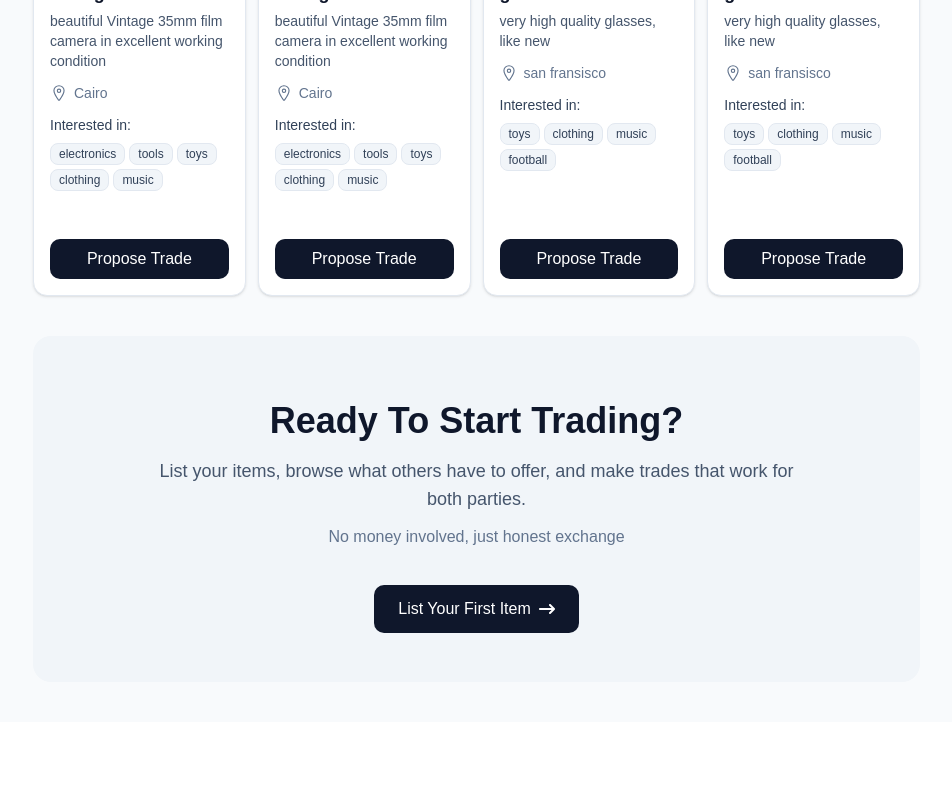
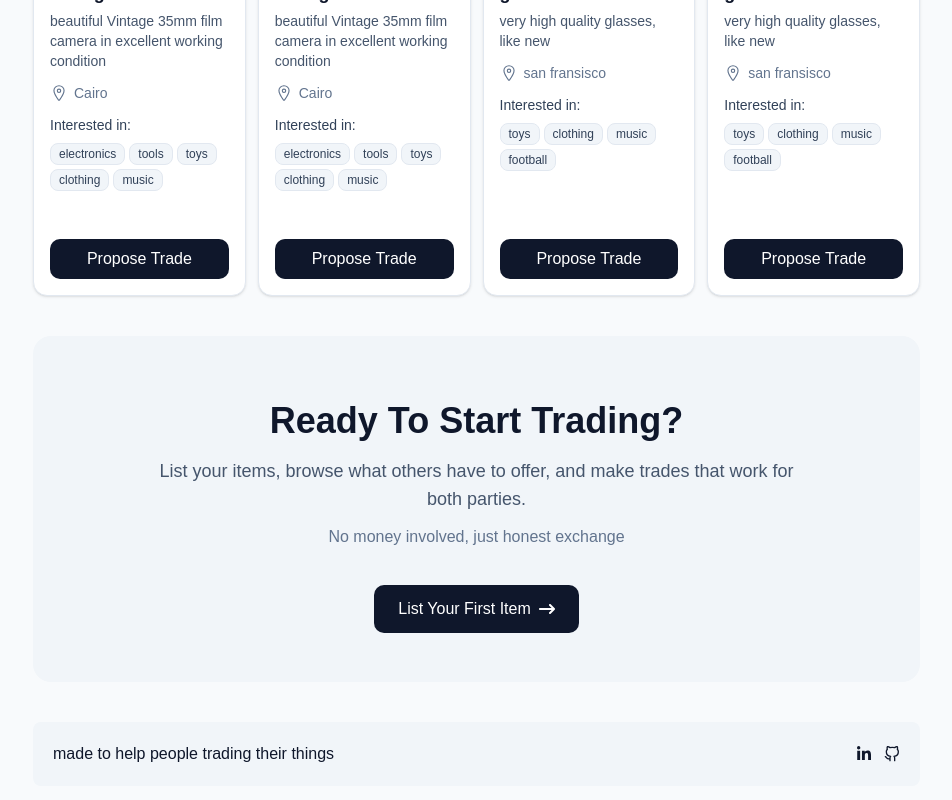
Before and after one commit to ammarmohammed6783-del/Swapify, a React (Vite) app: page / in a window 1280 px wide. Shown: the part 1425-2225 px from the top of the page, without its empty margins (280-1232 px from the left). Before the commit the page ends 2147 px from the top, so only its background shows below. Built offline with nearby package versions, Linux system fonts and the light colour scheme.

Commit message:
added a footer

```diff
--- a/src/components/Feed.tsx
+++ b/src/components/Feed.tsx
@@ -3,6 +3,7 @@ import Card from "./content/Card-product"
 import Category from "./content/Category"
 import Description from "./content/Description"
 import Ready from "./content/Ready"
+import FooterInfo from "./content/FooterInfo"
 import cards from "../data/Cards_info";
 
 interface FeedProps {
@@ -68,6 +69,7 @@ function Feed({ infos, children, showDescription = true }: FeedProps) {
 
             {/* Ready Section */}
             <Ready />
+            <FooterInfo />
         </div>
     )
 }
--- /dev/null
+++ b/src/components/content/FooterInfo.tsx
@@ -0,0 +1,16 @@
+import { FaLinkedinIn } from "react-icons/fa6";
+import { FiGithub } from "react-icons/fi";
+
+function FooterInfo() {
+    return (
+        <div className="flex justify-between items-center bg-slate-100 dark:bg-slate-900 rounded-md p-5 my-5">
+            <p>made to help people trading their things</p>
+            <div className="flex gap-3">
+                <FaLinkedinIn />
+                <FiGithub />
+            </div>
+        </div>
+    )
+}
+
+export default FooterInfo
```
